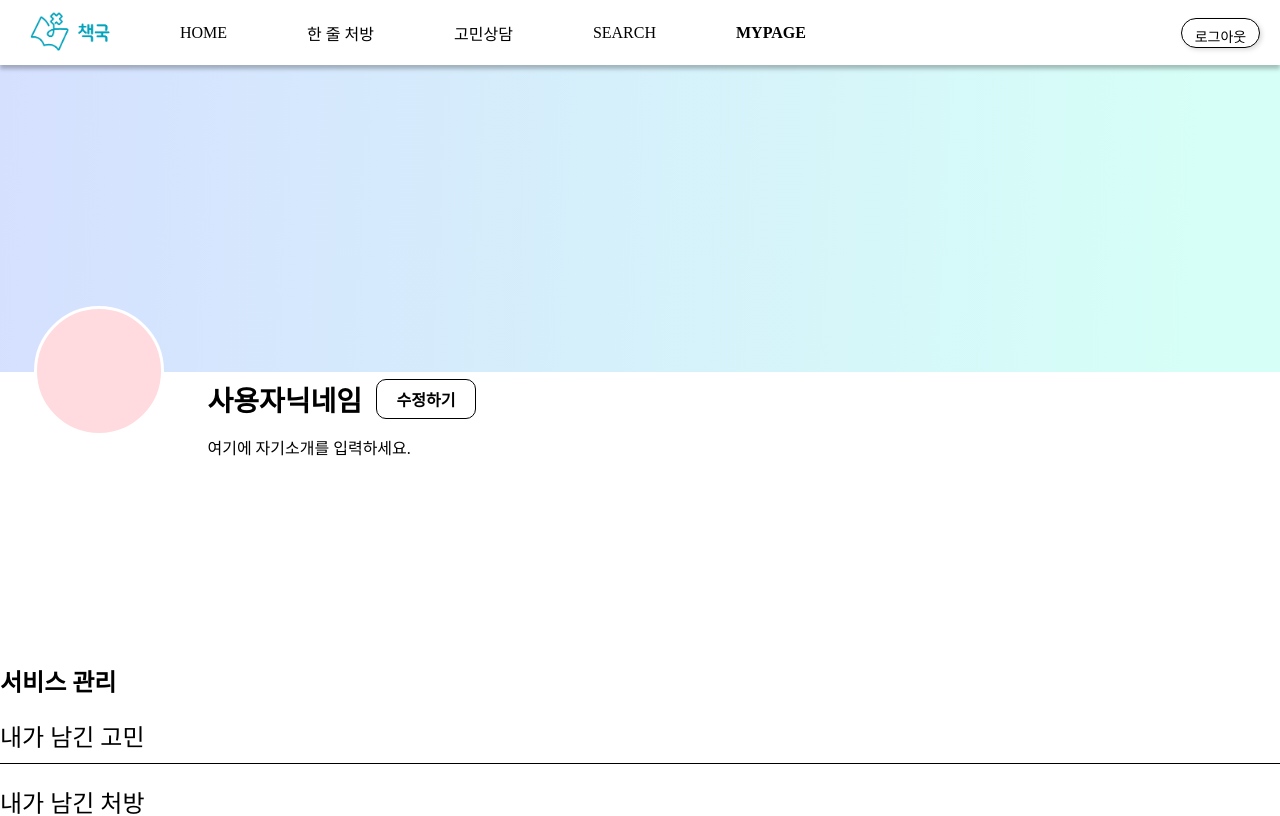
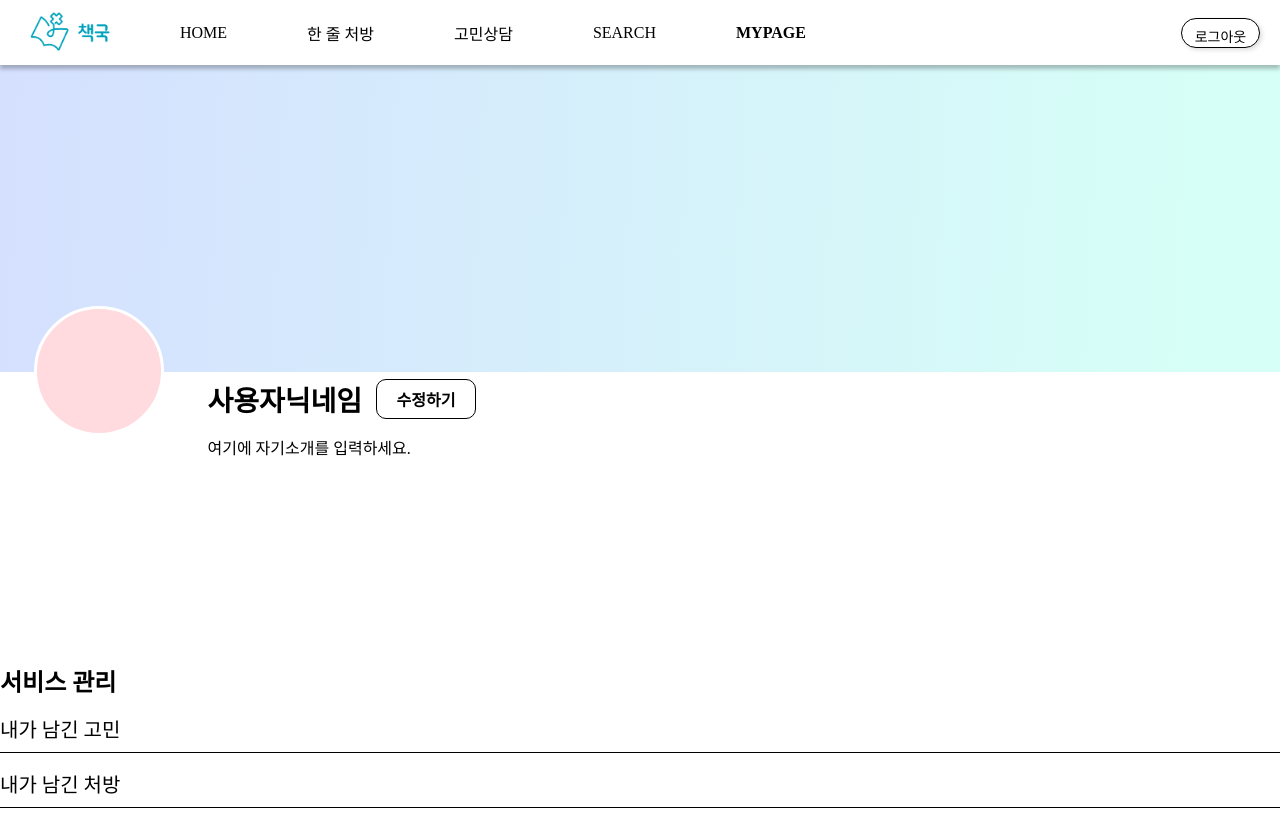
Before and after one commit to kw-bookmedicine/frontend, a React (Create React App) app: page /mypage in a window 1280 px wide. Shown: the top 816 px of the page. Built offline with nearby package versions, Linux system fonts and the light colour scheme; no server answers; a web font is replaced by a local one.

Commit message:
:sparkles: Feat: 모달 창 기능 수정
- 모달 창 열리면, 바깥 영역 스크롤 안 됨
- 모달 창 바깥 영역을 클릭하면, 모달 창 닫힘

```diff
--- a/src/components/Modal/MyListModal.jsx
+++ b/src/components/Modal/MyListModal.jsx
@@ -80,14 +80,25 @@ const MyListModal = ({ onClose }) => {
 		}
 	};
 
+	// 모달 창 활성되면 바깥 영역 스크롤 막음
+	document.body.style.overflow = 'hidden';
+
 	// 모달 창 닫는 함수
 	const handleClose = () => {
+		document.body.style.overflow = 'auto';
 		onClose?.();
+	};
+
+	const handleOverlayClick = (event) => {
+		// 모달 창 외부를 클릭하면 모달 창을 닫음
+		if (event.target === event.currentTarget) {
+			handleClose();
+		}
 	};
 
 	return (
 		<>
-			<div className="myListModal_overlay">
+			<div className="myListModal_overlay" onClick={handleOverlayClick}>
 				<div className="myListModal_wrapper">
 					<div className="myListModal_left_wrapper">
 						{/* 검색 창 */}
--- a/src/styles/MyPage.css
+++ b/src/styles/MyPage.css
@@ -135,10 +135,10 @@
 .info_myInfo_text {
 	color: #000;
 	font-family: var(--basic-font);
-	font-size: 24px;
+	font-size: 20px;
 	font-style: normal;
 	font-weight: 400;
-	line-height: normal;
+	line-height: 24px;
 	margin-top: 20px;
 	padding-bottom: 10px;
 	border-bottom: 1px solid black;
```
